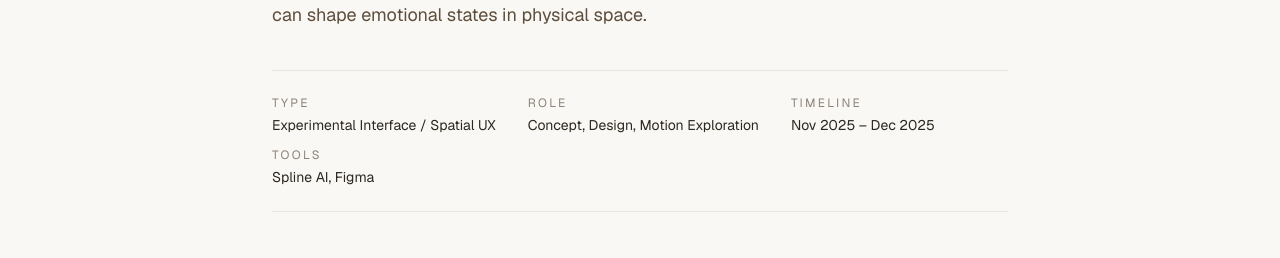
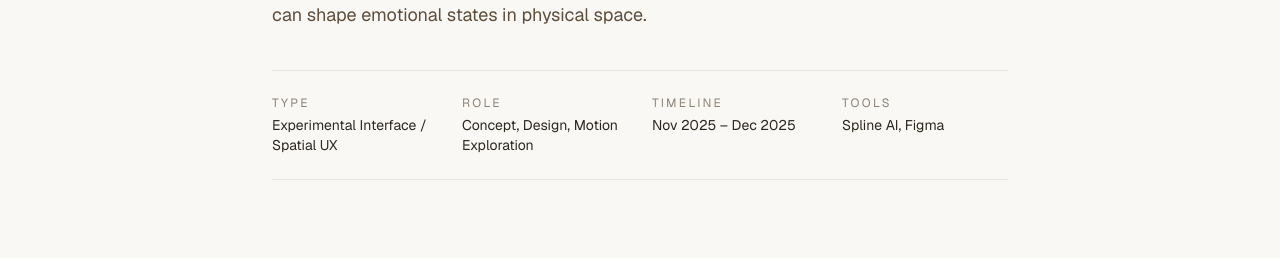
Before and after one commit to NanaAbenaBempong/artbysarps-v2, a Next.js app: page /works/breathing-interface in a window 1280 px wide. Shown: the part 376-634 px from the top of the page. Built offline with nearby package versions, Linux system fonts and the light colour scheme; grey boxes are pictures that could not be loaded.

Commit message:
Update src/app/works/breathing-interface/page.tsx

```diff
--- a/src/app/works/breathing-interface/page.tsx
+++ b/src/app/works/breathing-interface/page.tsx
@@ -34,7 +34,7 @@ export default function BreathingInterfacePage() {
           </p>
 
           {/* ── Metadata ──────────────────────────────────────────── */}
-          <div className="flex flex-wrap gap-x-8 gap-y-3 mb-20 border-t border-b border-[#E8E4E0] py-6">
+          <div className="grid grid-cols-2 sm:grid-cols-4 gap-6 mb-20 border-t border-b border-[#E8E4E0] py-6">
             {[
               { label: 'Type', value: 'Experimental Interface / Spatial UX' },
               { label: 'Role', value: 'Concept, Design, Motion Exploration' },
```
